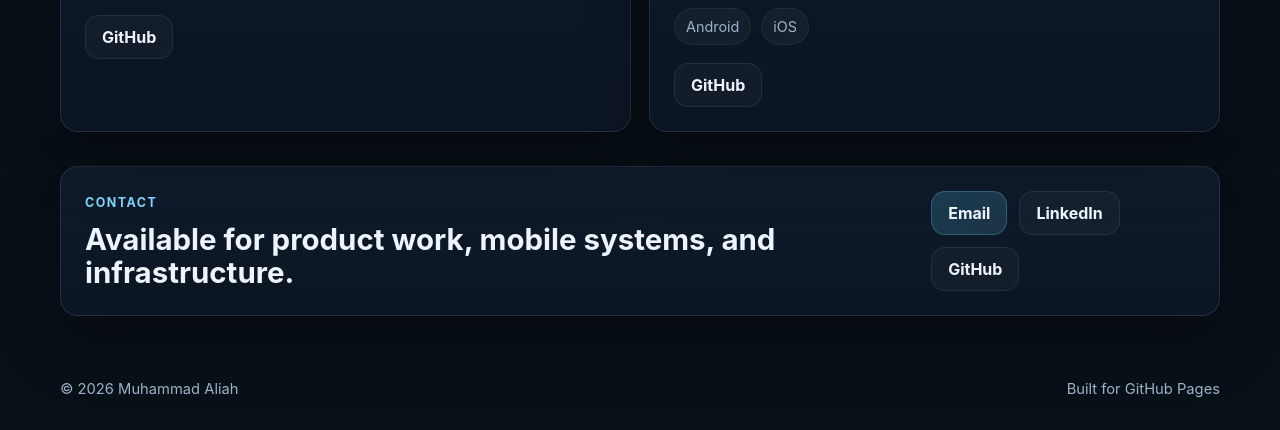
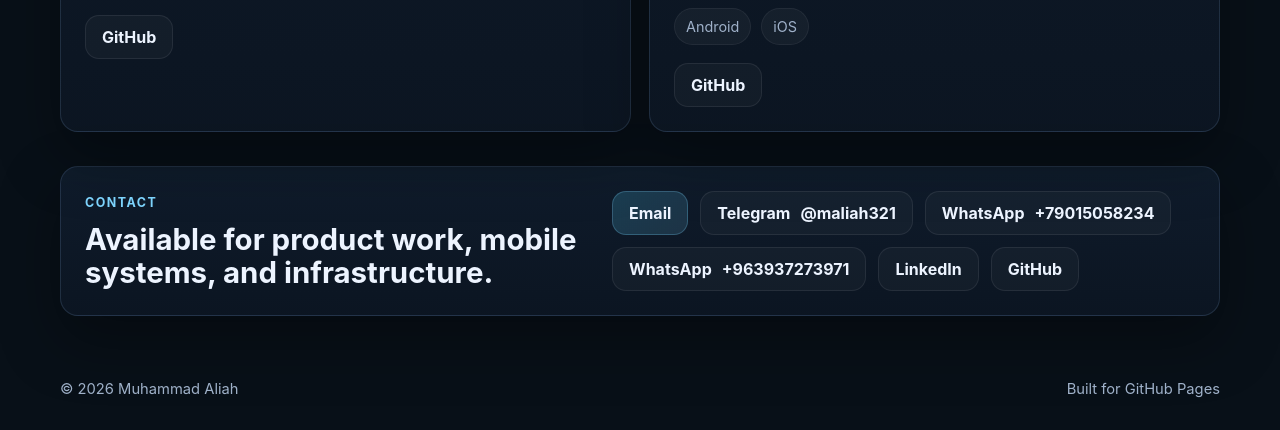
Before and after one commit to muhammadmajd/muhammadmajd.github.io, a plain HTML site: page index.html in a window 1280 px wide. Shown: the part 4807-5237 px from the top of the page. Drawn offline with Linux system fonts and the light colour scheme.

Commit message:
Add Telegram and WhatsApp contact links

```diff
--- a/index.html
+++ b/index.html
@@ -650,6 +650,9 @@
           </div>
           <div class="contact-links">
             <a class="btn btn-primary" href="mailto:eng.muhammadaliah@gmail.com"><span data-i18n="contact.email">Email</span></a>
+            <a class="btn btn-secondary" href="https://t.me/maliah321" target="_blank" rel="noreferrer">Telegram <bdi dir="ltr">@maliah321</bdi></a>
+            <a class="btn btn-secondary" href="https://wa.me/79015058234" target="_blank" rel="noreferrer">WhatsApp <bdi dir="ltr">+79015058234</bdi></a>
+            <a class="btn btn-secondary" href="https://wa.me/963937273971" target="_blank" rel="noreferrer">WhatsApp <bdi dir="ltr">+963937273971</bdi></a>
             <a class="btn btn-secondary" href="https://www.linkedin.com/in/muhammad-aliah-b62bb6197" target="_blank" rel="noreferrer">LinkedIn</a>
             <a class="btn btn-secondary" href="https://github.com/muhammadmajd" target="_blank" rel="noreferrer">GitHub</a>
           </div>
```
